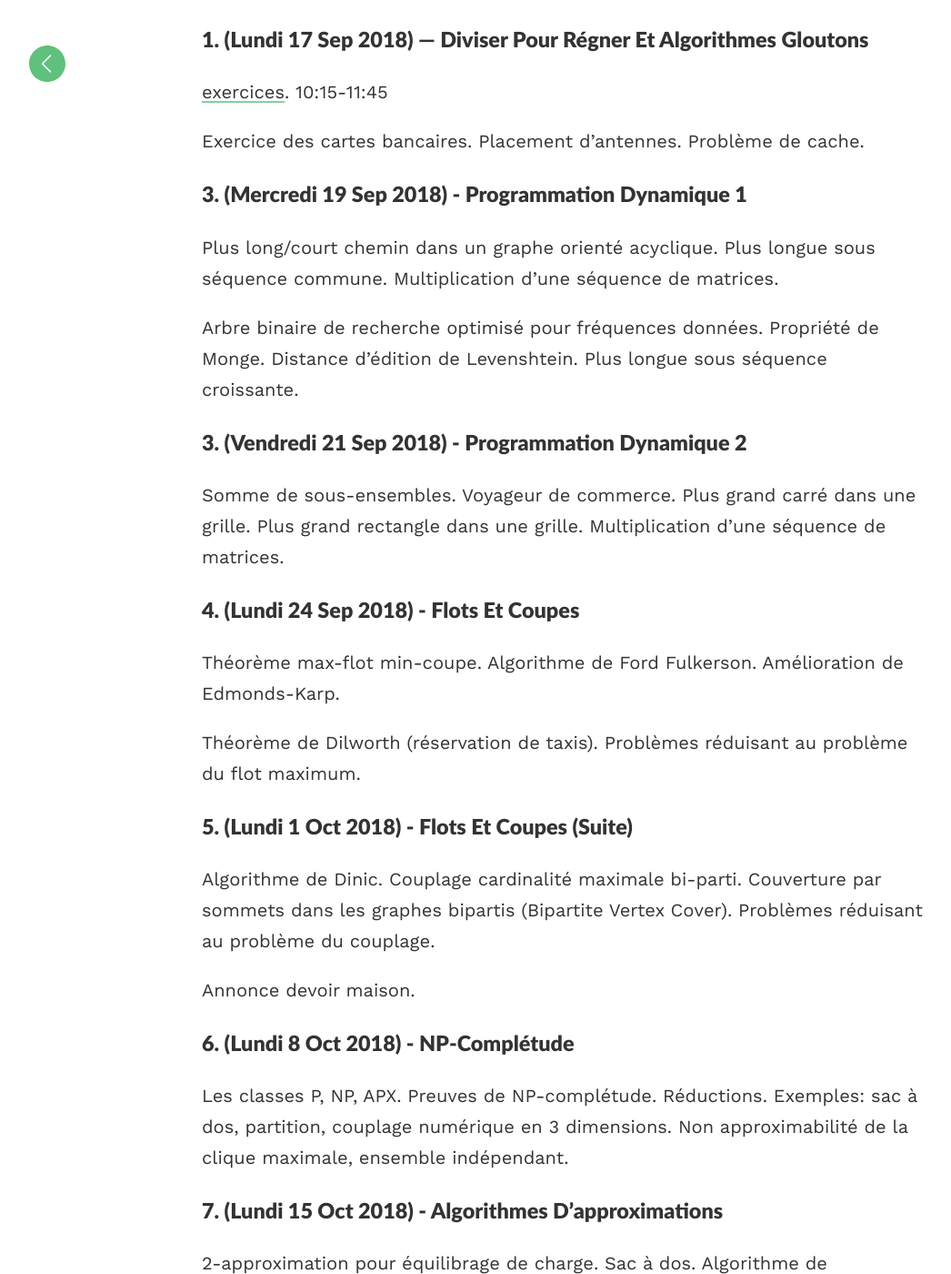
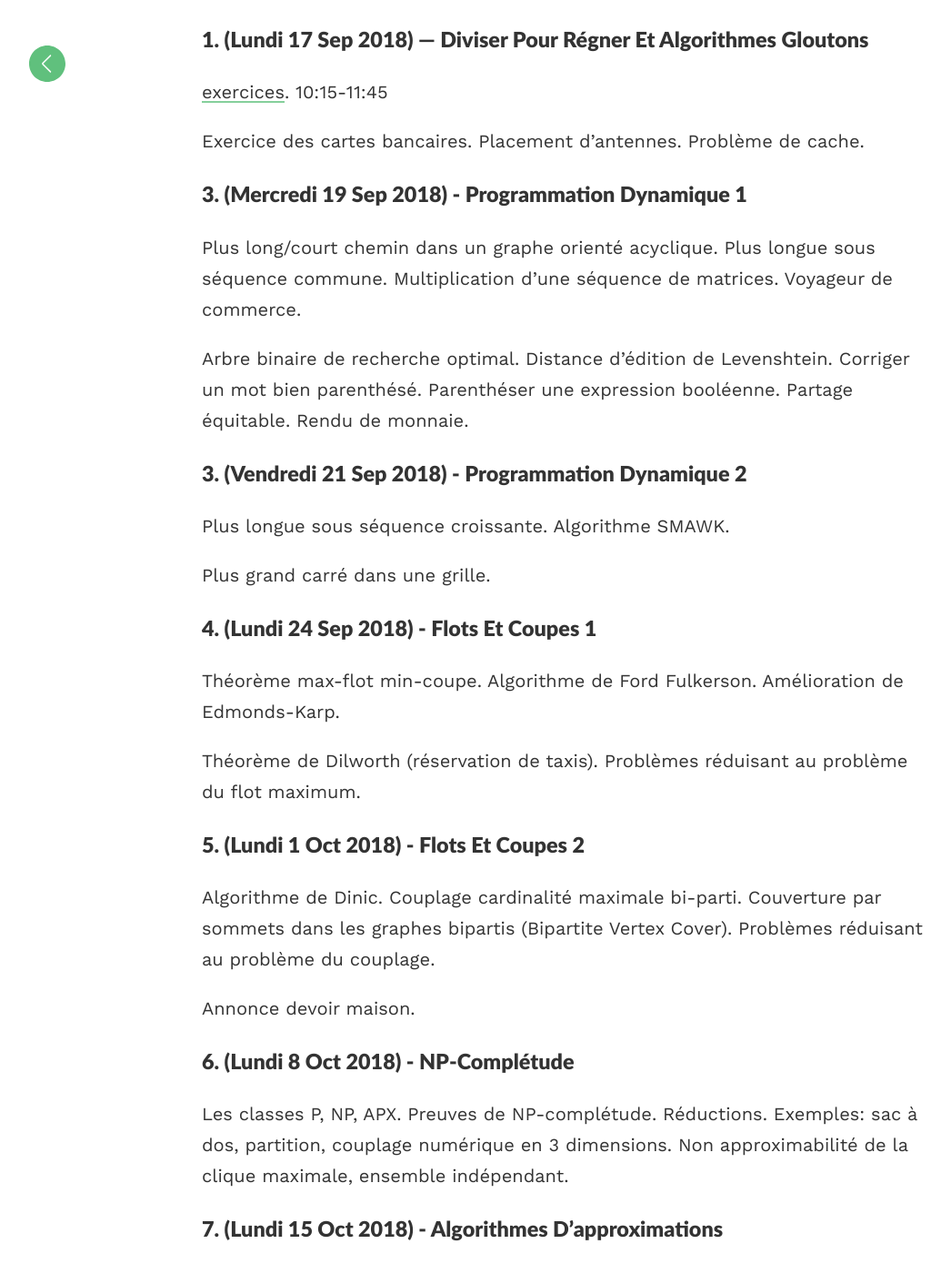
Before and after one commit to xtof-durr/xtof-durr.github.io, a Jekyll site: the page built from ALG/index.md, in a window 1280 px wide and 1400 px high, scrolled down 1127 px. Shown: the whole window at 91% size, without its empty margins (18-1064 px from the left). Built offline with Jekyll 4.4.1, drawn with Linux system fonts in a browser that asks for light colours; our own code applies the rules of GitHub Pages for plain Markdown files.

Commit message:
pc2 et 3

```diff
--- a/ALG/index.md
+++ b/ALG/index.md
@@ -39,20 +39,24 @@ Problème de cache.
 Plus long/court chemin dans un graphe orienté acyclique.
 Plus longue sous séquence commune.
 Multiplication d'une séquence de matrices.
+Voyageur de commerce.
 
-Arbre binaire de recherche optimisé pour fréquences données. Propriété de Monge.
+
+Arbre binaire de recherche optimal.
 Distance d'édition de Levenshtein.
-Plus longue sous séquence croissante.
+Corriger un mot bien parenthésé.
+Parenthéser une expression booléenne.
+Partage équitable.
+Rendu de monnaie.
 
 ### 3. (Vendredi 21 sep 2018) - Programmation dynamique 2
 
-Somme de sous-ensembles.
-Voyageur de commerce.
+Plus longue sous séquence croissante.
+Algorithme SMAWK.
+
 Plus grand carré dans une grille.
-Plus grand rectangle dans une grille.
-Multiplication d'une séquence de matrices.
 
-### 4. (Lundi 24 sep 2018) - Flots et coupes
+### 4. (Lundi 24 sep 2018) - Flots et coupes 1
 
 Théorème max-flot min-coupe.
 Algorithme de Ford Fulkerson.
@@ -61,7 +65,7 @@ Amélioration de Edmonds-Karp.
 Théorème de Dilworth (réservation de taxis).
 Problèmes réduisant au problème du flot maximum.
 
-### 5. (Lundi 1 oct 2018) - Flots et coupes (suite)
+### 5. (Lundi 1 oct 2018) - Flots et coupes 2
 
 Algorithme de Dinic.
 Couplage cardinalité maximale bi-parti.
```
Also changed, not shown: 4 other files.
